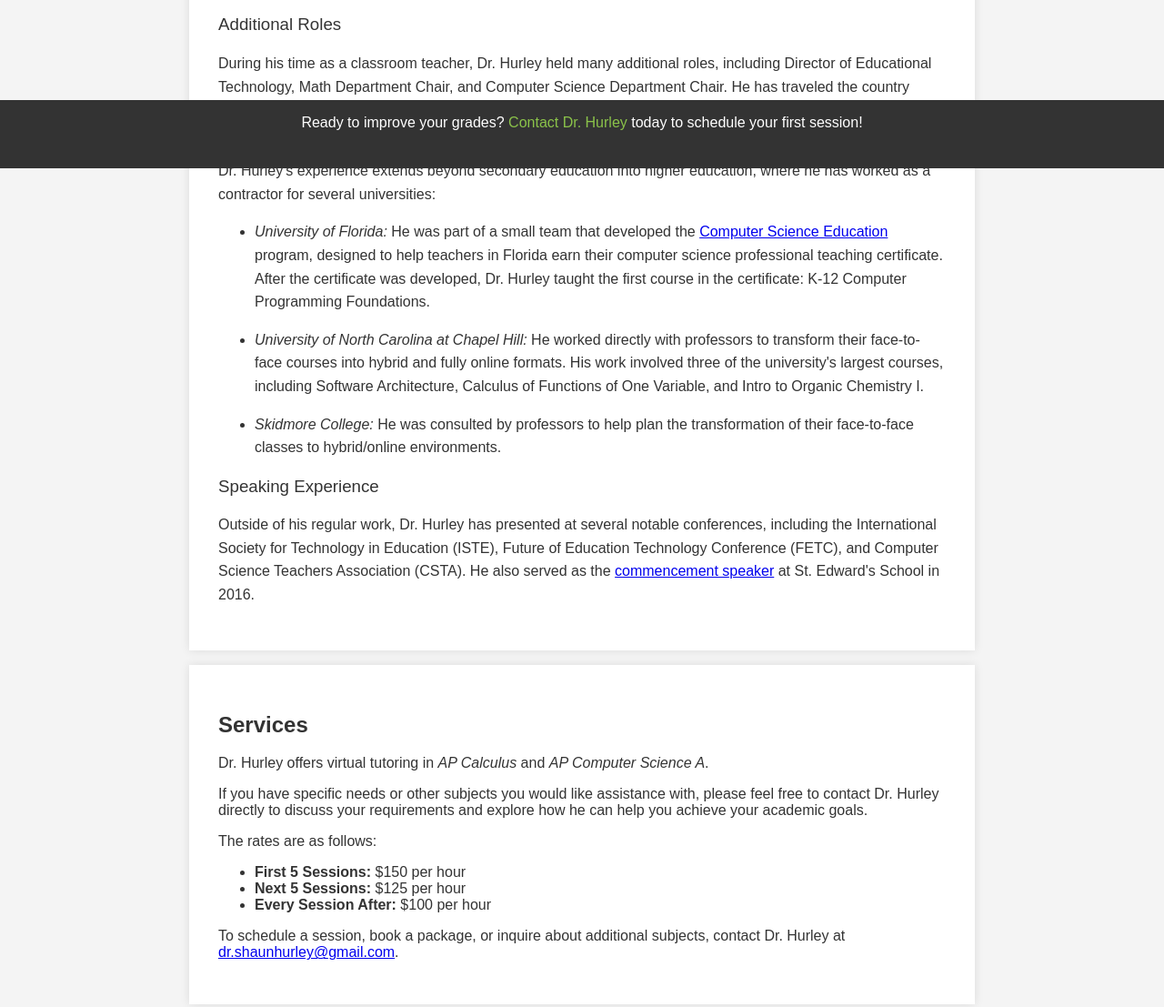
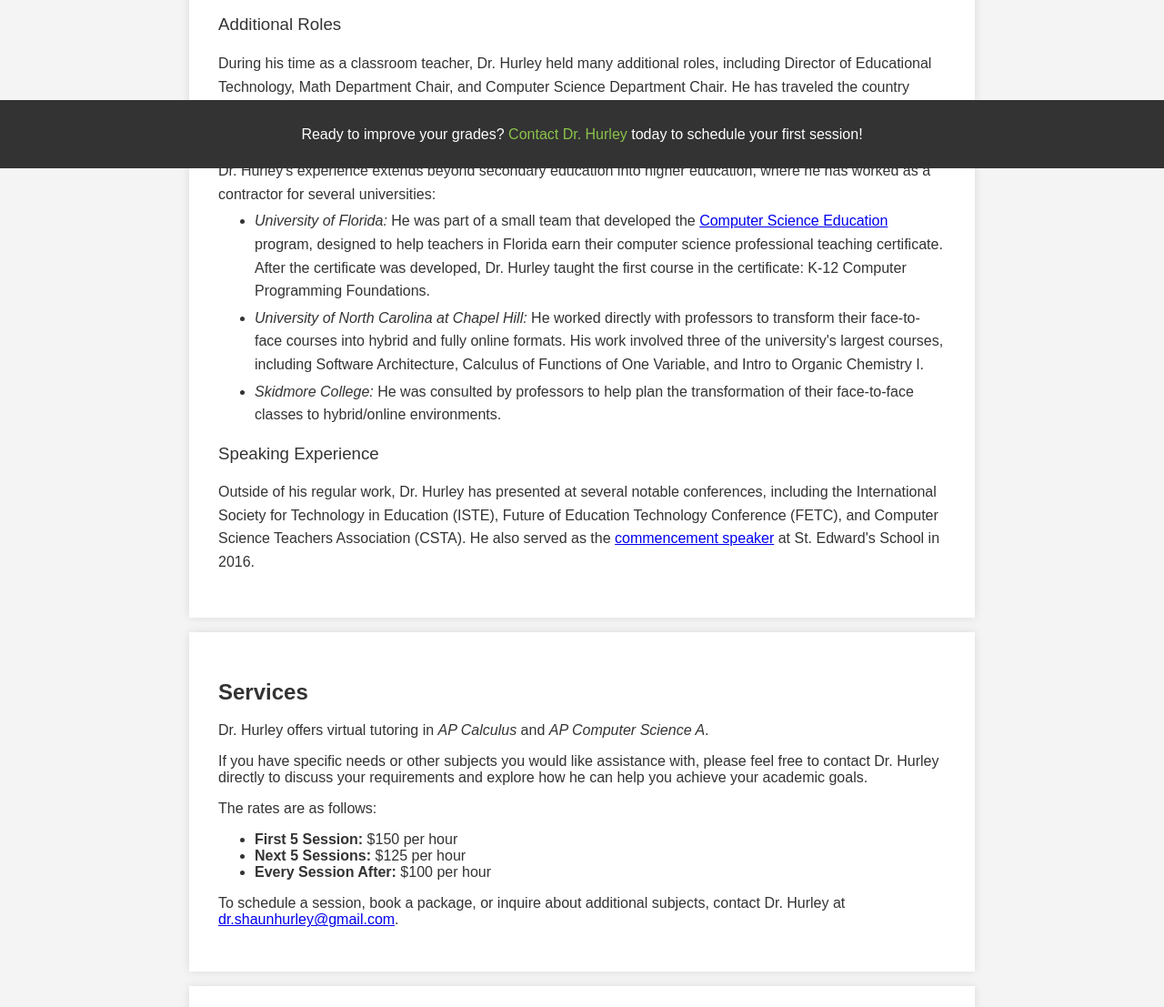
Before and after one commit to shaunthurley/dr.shaunhurley, a plain HTML site: page index.html in a window 1280 px wide. Shown: the part 615-1722 px from the top of the page at 91% size. Drawn offline with nearby package versions, Linux system fonts and the light colour scheme.

Commit message:
V2
Contact link working

```diff
--- a/index.html
+++ b/index.html
@@ -19,7 +19,7 @@
                 <li><a href="#about-me">About</a></li>
                 <li><a href="#services">Services</a></li>
                 <li><a href="#testimonials">Testimonials</a></li>
-                <li><a href="#contact">Contact</a></li>
+                <li><a href="mailto:dr.shaunhurley@gmail.com">Contact</a></li>
             </ul>
         </nav>
     </header>
@@ -62,7 +62,7 @@
             <p>If you have specific needs or other subjects you would like assistance with, please feel free to contact Dr. Hurley directly to discuss your requirements and explore how he can help you achieve your academic goals.</p>
             <p>The rates are as follows:</p>
             <ul>
-                <li><strong>First 5 Sessions:</strong> $150 per hour</li>
+                <li><strong>First 5 Session:</strong> $150 per hour</li>
                 <li><strong>Next 5 Sessions:</strong> $125 per hour</li>
                 <li><strong>Every Session After:</strong> $100 per hour</li>
             </ul>
--- a/styles.css
+++ b/styles.css
@@ -99,7 +99,7 @@ h3 {
     font-weight: 400;
 }
 
-#about-me, #services, #contact {
+#about-me, #services {
     background-color: white;
     margin: 1em auto;
     padding: 2em;
@@ -123,6 +123,9 @@ h3 {
 
 #about-me p {
     line-height: 1.6;
+}
+#about-me li {
+    margin-top: -0.75em;
 }
 
 /* ~~~~~ Testimnoials ~~~~~ */
@@ -220,7 +223,12 @@ footer {
     position: fixed;
     bottom: 0;
     width: 100%;
-    height: 75px
+    height: 75px;
+    padding: 0;
+    margin: 0;
+    display: flex;
+    align-items: center;
+    justify-content: center;
 }
 
 footer a {
@@ -238,7 +246,7 @@ footer a {
 
 
 @media (max-width: 900px) {
-    #about-me, #services, #contact, #testimonials {
+    #about-me, #services, #testimonials {
         margin-left: 20px;
         margin-right: 20px;
     }
```
